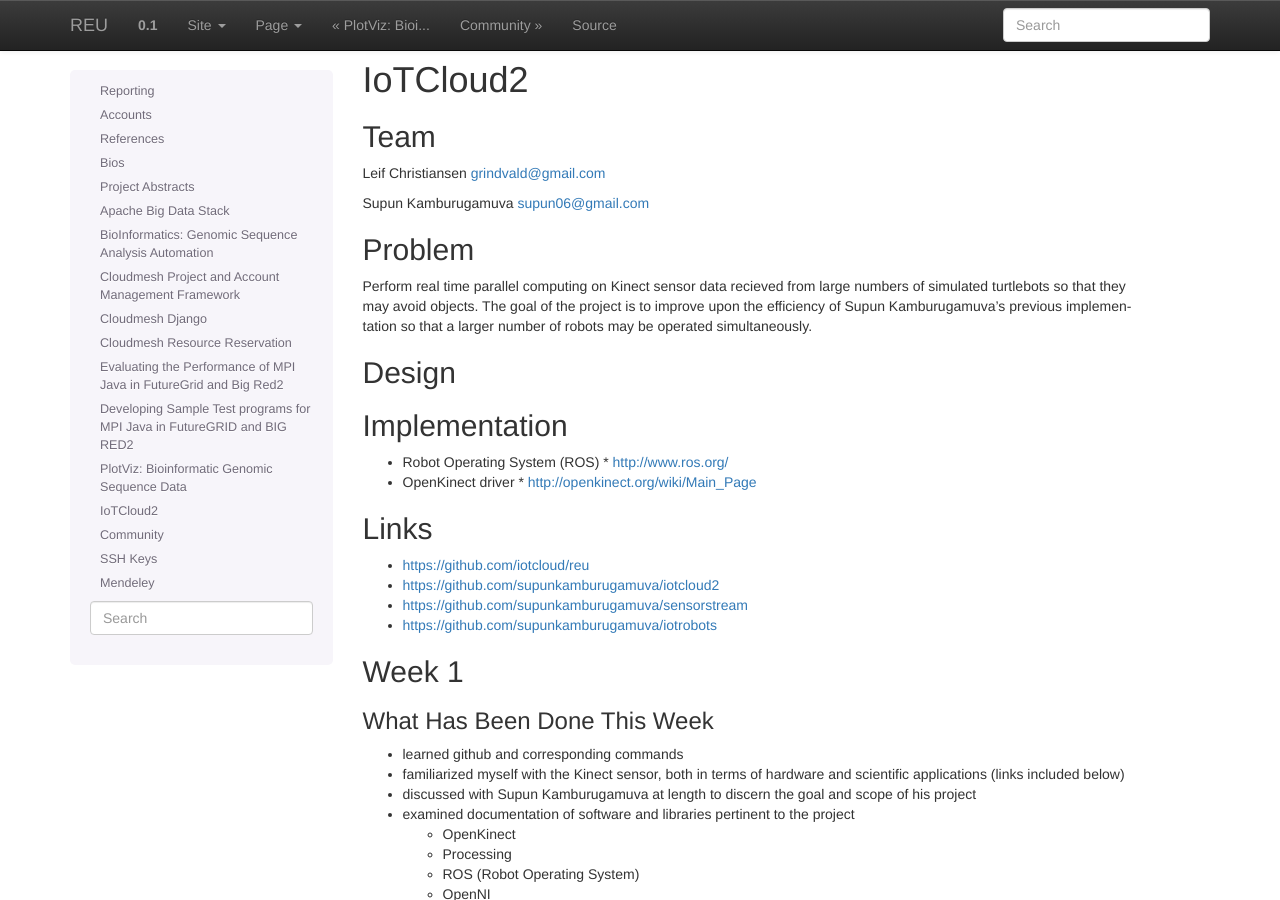
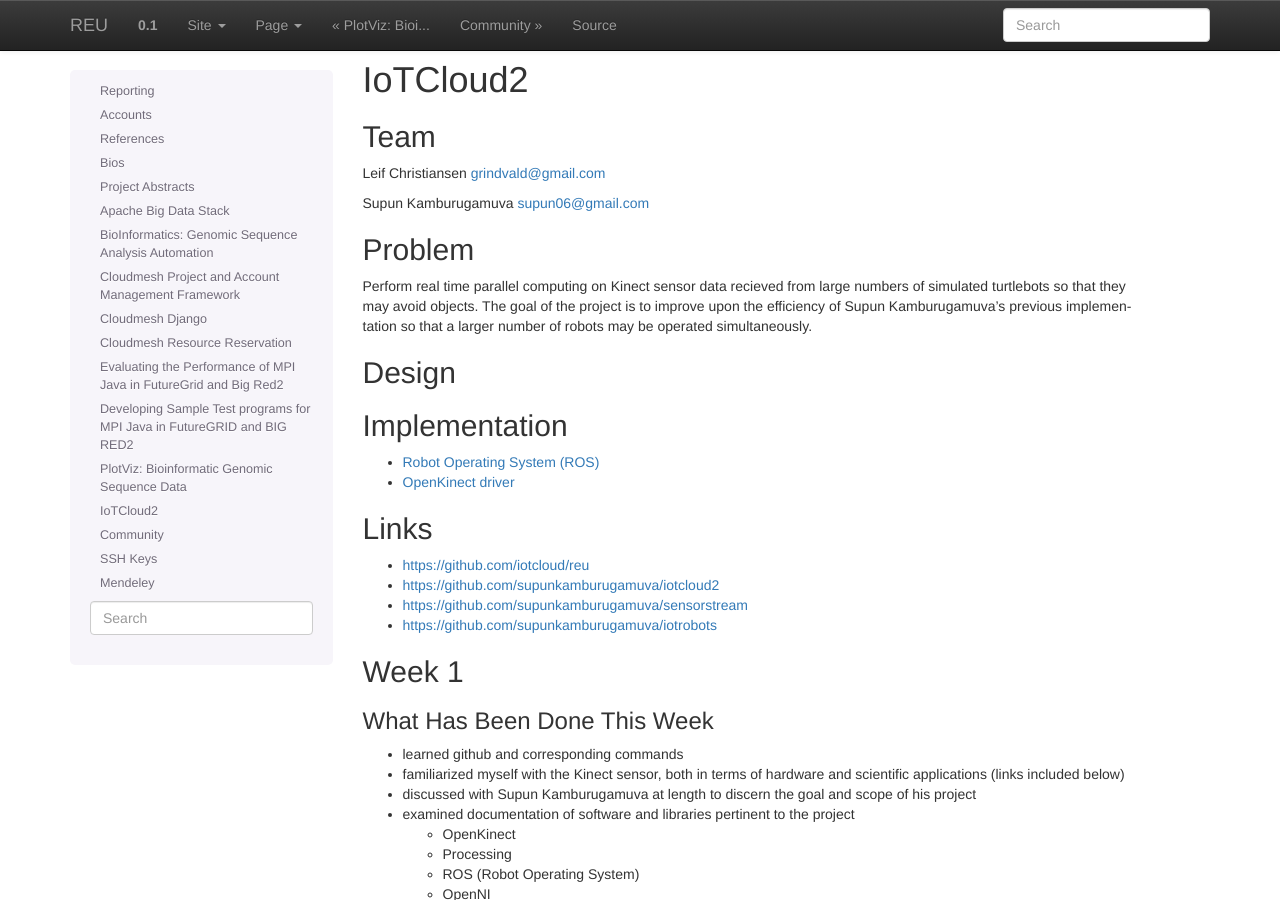
Before and after one commit to cloudmesh-project/reu-2014, a Sphinx documentation site: the page built from doc/source/projects/robotics.rst, in a window 1280 px wide and 900 px high. Built offline with Sphinx 7.4.7, drawn with Linux system fonts in a browser that asks for light colours.

Commit message:
Update robotics.rst

```diff
--- a/doc/source/projects/robotics.rst
+++ b/doc/source/projects/robotics.rst
@@ -23,10 +23,8 @@ Design
 Implementation
 ----------------------------------------------------------------------
 
-* Robot Operating System (ROS)
-  * http://www.ros.org/
-* OpenKinect driver
-  * http://openkinect.org/wiki/Main_Page
+* `Robot Operating System (ROS) <http://www.ros.org/>`_
+* `OpenKinect driver <http://openkinect.org/wiki/Main_Page>`_
 
 Links
 ----------------------------------------------------------------------
```
